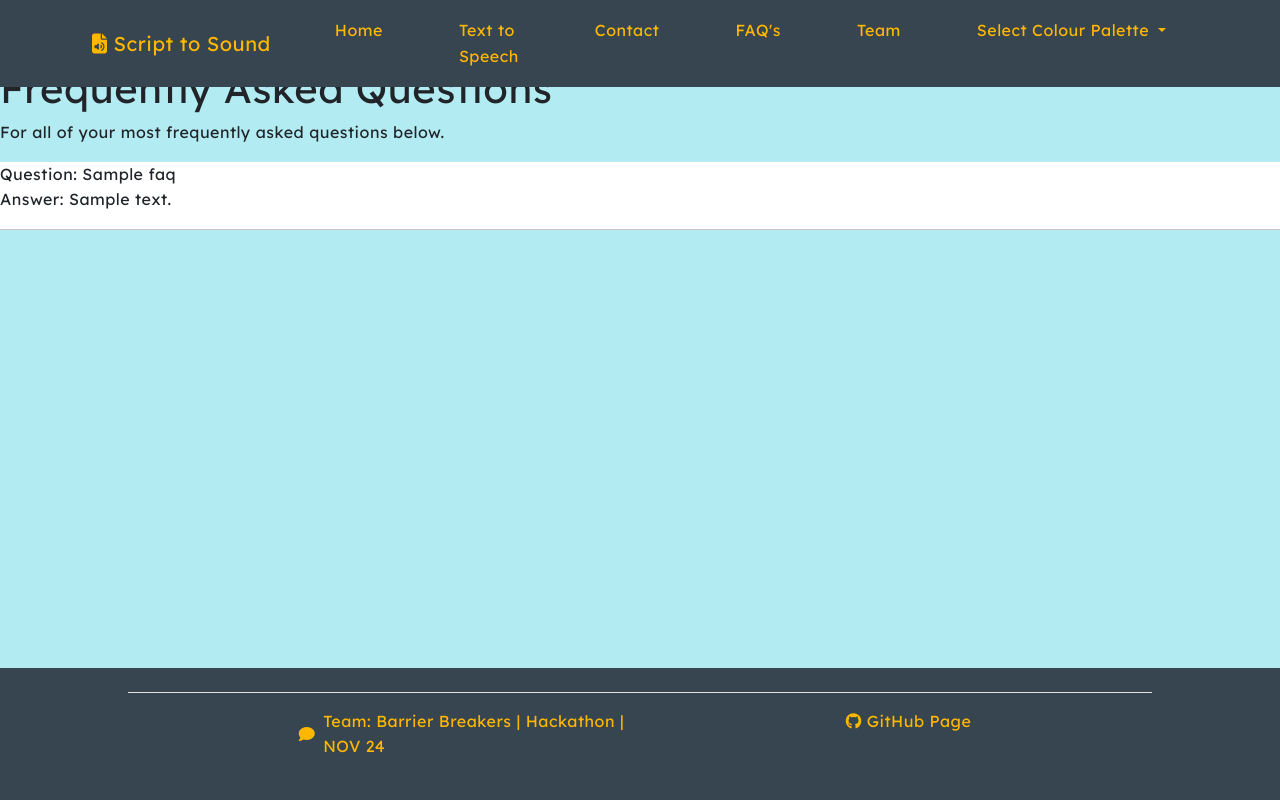
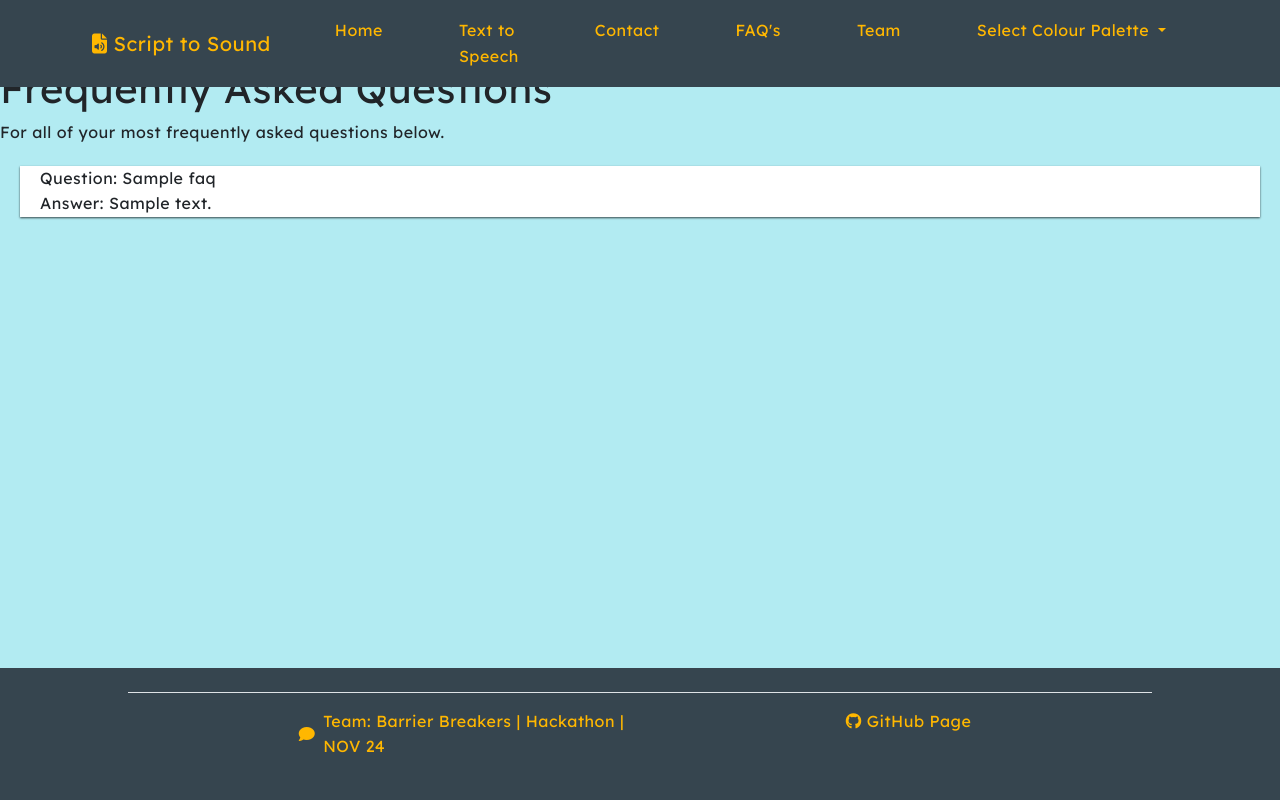
Before and after one commit to hannahro15/Nov24Hackathon, a Django app: page /faq/ in a window 1280 px wide. Run offline with Django 5.2, Linux system fonts and the light colour scheme; tables that the repository leaves empty hold one stand-in row (values such as "Sample post").

Commit message:
add some styling to the faq page

```diff
--- a/contact/templates/contact/faq.html
+++ b/contact/templates/contact/faq.html
@@ -7,7 +7,6 @@
   <div class="faq-questions-container bg-white">
     <div>Question: {{ faq.question }}</div>
     <div>Answer: {{ faq.answer }}</div>
-    <hr />
   </div>
   {% endfor %}
 </div>
--- a/static/css/styles.css
+++ b/static/css/styles.css
@@ -1,6 +1,6 @@
 /*--------------------------------------- General Styles -----------*/
 body {
-  font-family: 'Lexend', sans-serif !important;
+  font-family: "Lexend", sans-serif !important;
   line-height: 1.6 !important;
   letter-spacing: 0.5px !important;
   background-color: var(--accent-color-1);
@@ -29,8 +29,6 @@ body {
   --accent-color-1: #ffd700;
   --accent-color-2: #ff4500;
   --accent-color-3: #00ff00;
-
-
 }
 
 /* Palette 2: Red-Green Color Blindness */
@@ -74,36 +72,35 @@ body {
 
 /* Palette 6: Default */
 .palette6 {
-  --background-color: #36454F;
+  --background-color: #36454f;
   /* Charcoal */
-  --primary-text-color: #FFB700;
+  --primary-text-color: #ffb700;
   /* Mustard Yellow */
-  --accent-color-1: #B2EBF2;
+  --accent-color-1: #b2ebf2;
   /* Soft Cyan */
-  --accent-color-2: #004C6D;
+  --accent-color-2: #004c6d;
   /* Deep Teal */
-  --accent-color-3: #FFB700;
+  --accent-color-3: #ffb700;
   /* Repeat Mustard Yellow for consistency */
-  --logo-color: #FFB700;
+  --logo-color: #ffb700;
   /* Mustard Yellow for the logo */
 }
 
 /* Palette 6: Default */
 .palette6 {
-  --background-color: #36454F;
+  --background-color: #36454f;
   /* Charcoal */
-  --primary-text-color: #FFB700;
+  --primary-text-color: #ffb700;
   /* Mustard Yellow */
-  --accent-color-1: #B2EBF2;
+  --accent-color-1: #b2ebf2;
   /* Soft Cyan */
-  --accent-color-2: #004C6D;
+  --accent-color-2: #004c6d;
   /* Deep Teal */
-  --accent-color-3: #FFB700;
+  --accent-color-3: #ffb700;
   /* Repeat Mustard Yellow for consistency */
-  --logo-color: #FFB700;
+  --logo-color: #ffb700;
   /* Mustard Yellow for the logo */
 }
-
 
 /*--------------------------------------- Navbar -----------*/
 .navbar {
@@ -112,7 +109,7 @@ body {
   z-index: 99;
 }
 
-.navbar-nav>li {
+.navbar-nav > li {
   padding-left: 30px;
   padding-right: 30px;
 }
@@ -196,27 +193,27 @@ body {
 
 /*--------------------------Navbar Dropdown Menu Swatches --------*/
 .swatch-palette1 {
-  background: linear-gradient(to right, #000000, #FFD700, #FF4500, #00FF00);
+  background: linear-gradient(to right, #000000, #ffd700, #ff4500, #00ff00);
 }
 
 .swatch-palette2 {
-  background: linear-gradient(to right, #F5F5F5, #005AB5, #DC3220, #F0E442);
+  background: linear-gradient(to right, #f5f5f5, #005ab5, #dc3220, #f0e442);
 }
 
 .swatch-palette3 {
-  background: linear-gradient(to right, #FFFFFF, #0072B2, #D55E00, #CC79A7);
+  background: linear-gradient(to right, #ffffff, #0072b2, #d55e00, #cc79a7);
 }
 
 .swatch-palette4 {
-  background: linear-gradient(to right, #F7F7F7, #AAAAAA, #666666, #444444);
+  background: linear-gradient(to right, #f7f7f7, #aaaaaa, #666666, #444444);
 }
 
 .swatch-palette5 {
-  background: linear-gradient(to right, #EAEAEA, #87CEFA, #FFDAB9, #90EE90);
+  background: linear-gradient(to right, #eaeaea, #87cefa, #ffdab9, #90ee90);
 }
 
 .swatch-palette6 {
-  background: linear-gradient(to right, #004C6D, #FFB700, #B2EBF2, #36454F);
+  background: linear-gradient(to right, #004c6d, #ffb700, #b2ebf2, #36454f);
 }
 
 /*--------------------------------------- Main body -----------*/
@@ -287,7 +284,8 @@ body {
   padding: 1rem 2rem 1rem 5rem;
 } */
 
-#app-text-input-form {}
+#app-text-input-form {
+}
 
 .input-arounder {
   background-color: #b2ebf2;
@@ -364,7 +362,7 @@ body {
   text-align: left;
   margin-right: 50px;
   margin-left: 10px;
-  color: #FFB700;
+  color: #ffb700;
   /*border-radius: 10px;
   box-shadow: 0px 4px 10px rgba(0, 0, 0, 0.2);*/
   display: flex;
@@ -475,10 +473,17 @@ body {
   padding-bottom: 20px;
 }
 
-form>div {
+form > div {
   width: 70%;
   margin: 0 auto;
   margin-top: 10px;
+}
+
+.faq-questions-container {
+  padding-left: 20px;
+  padding-right: 20px;
+  margin: 20px;
+  box-shadow: 0 1px 2px rgba(0, 0, 0, 0.7);
 }
 
 /*--------------------------------------- Team Page -------- */
@@ -568,7 +573,6 @@ form>div {
 }*/
 
 @media screen and (min-width: 998px) {
-
   /*-- Reduce top margin on large screens ----*/
   #main-body {
     margin-top: 5%;
```
